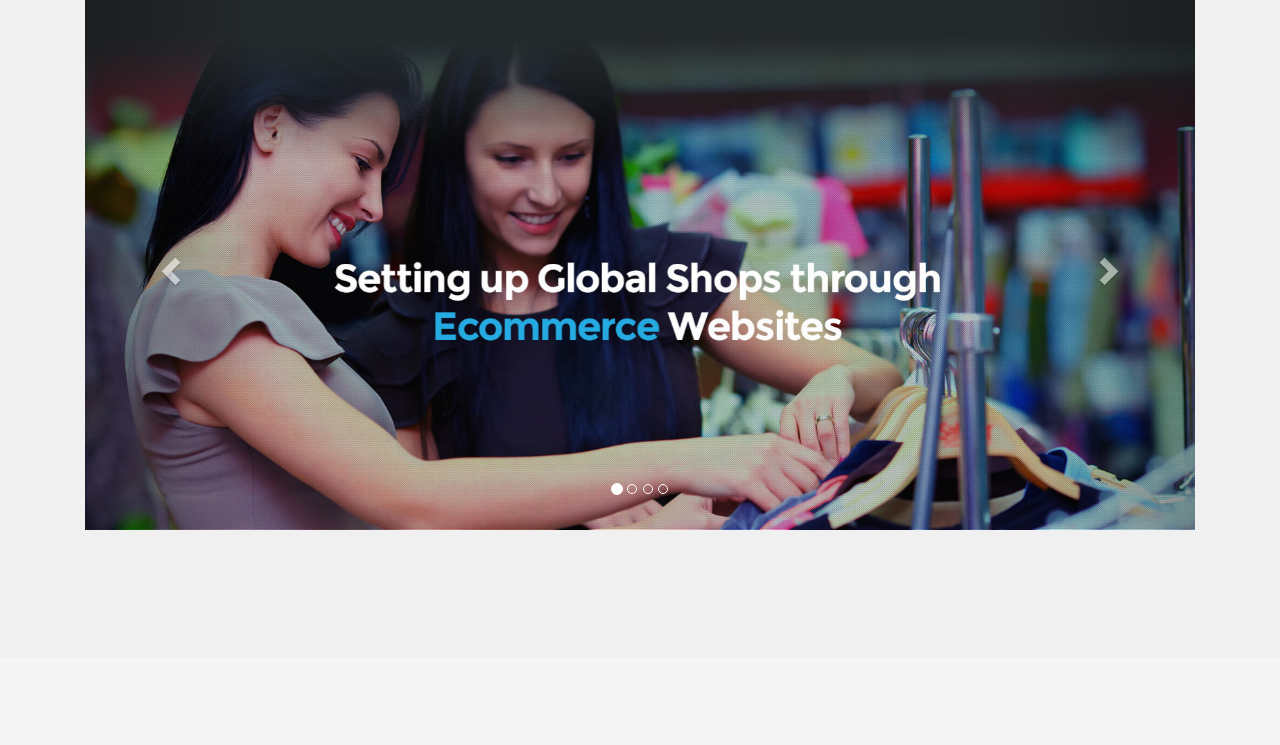
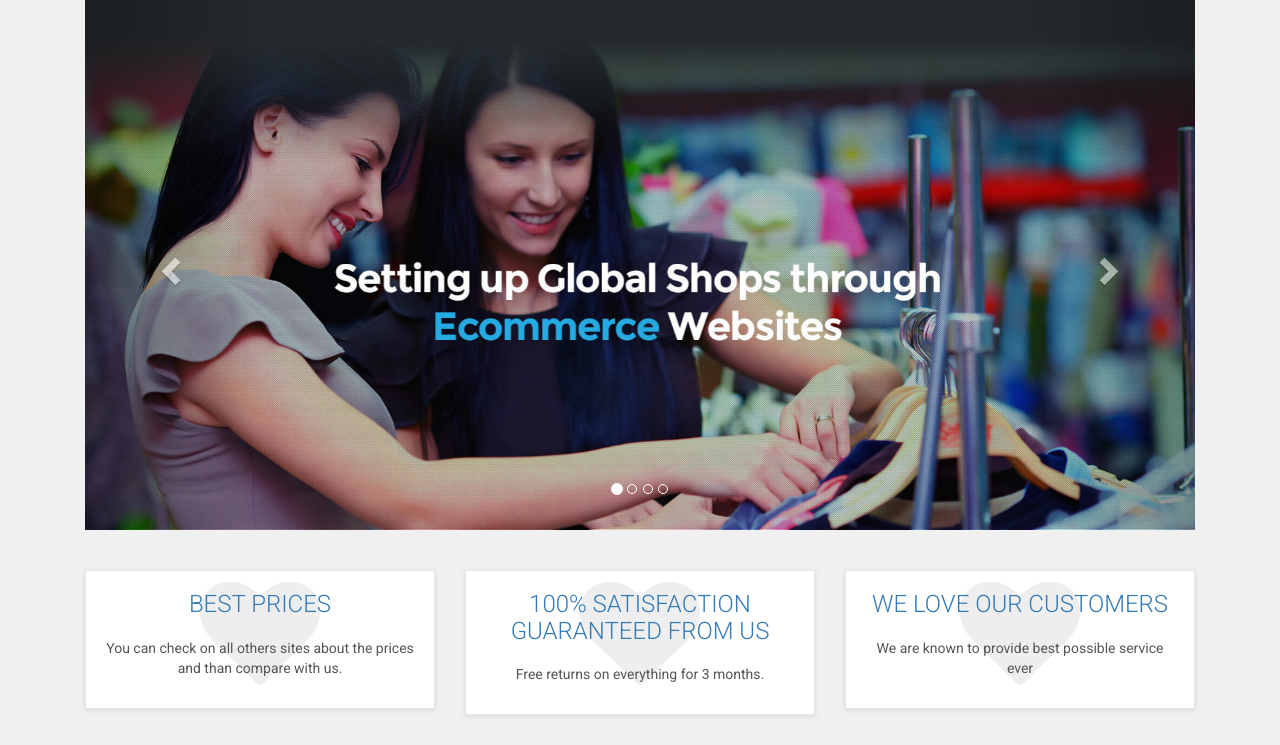
Before and after one commit to ingafter60/ingeComStore, a PHP site: page /Ecom_store/ in a window 1280 px wide. Shown: the part 143-888 px from the top of the page. Before the commit the page ends 673 px from the top, so only its background shows below. Run offline with PHP 8.4, Linux system fonts and the light colour scheme.

Commit message:
Added Section of Best, Love and Satisfation

```diff
--- a/index.php
+++ b/index.php
@@ -139,7 +139,7 @@
    </div>
    <!-- navbar navbar-default Ends -->
 
-	<!-- container Starts -->
+	<!-- slider container Starts -->
 	<div class="container" id="slider">
 		<!-- col-md-12 Starts -->
 		<div class="col-md-12">
@@ -188,7 +188,59 @@
 		</div>
 		<!-- col-md-12 Ends -->
 	</div>
-	<!-- container Ends -->
+	<!-- slider container Ends -->
+
+	<!-- advantages Starts -->
+	<div id="advantages">
+		<!-- container Starts -->
+		<div class="container">
+			<!-- same-height-row Starts -->
+			<div class="same-height-row">
+				<!-- col-sm-4 Starts -->
+				<div class="col-sm-4">
+					<!-- box same-height Starts -->
+					<div class="box same-height">
+						<div class="icon">
+							<i class="fa fa-heart" ></i>
+						</div>
+						<h3><a href="#"> BEST PRICES </a></h3>
+						<p>You can check on all others sites about the prices and than compare with us.</p>
+					</div>
+					<!-- box same-height Ends -->
+				</div>
+				<!-- col-sm-4 Ends -->
+				<div class="col-sm-4">
+					<!-- col-sm-4 Starts -->
+					<div class="box same-height">
+						<!-- box same-height Starts -->
+						<div class="icon">
+							<i class="fa fa-heart" ></i>
+						</div>
+						<h3><a href="#"> 100% SATISFACTION GUARANTEED From Us </a></h3>
+						<p>Free returns on everything for 3 months.</p>
+					</div>
+					<!-- box same-height Ends -->
+				</div>
+				<!-- col-sm-4 Ends -->
+				<div class="col-sm-4">
+					<!-- col-sm-4 Starts -->
+					<div class="box same-height">
+						<!-- box same-height Starts -->
+						<div class="icon">
+							<i class="fa fa-heart" ></i>
+						</div>
+						<h3><a href="#"> WE LOVE OUR CUSTOMERS </a></h3>
+						<p>We are known to provide best possible service ever</p>
+					</div>
+					<!-- box same-height Ends -->
+				</div>
+				<!-- col-sm-4 Ends -->
+			</div>
+			<!-- same-height-row Ends -->
+		</div>
+		<!-- container Ends -->
+	</div>
+	<!-- advantages Ends -->
 
 	<script src="js/jquery.min.js"> </script>
 	<script src="js/bootstrap.min.js"></script>
--- a/styles/style.css
+++ b/styles/style.css
@@ -8,7 +8,6 @@ Version: 1.0
 
 */
 
-
 /* General Styles */
 
 body {
@@ -18,14 +17,16 @@ body {
 color: #333333;
 background-color: #f0f0f0;
 overflow-x: hidden;
+
 }
-
 
 /* Top Navbar Styles  */
 
 #top {
+
 background: #555555;
 padding: 10px 0;
+
 }
 
 #top .offer {
@@ -33,112 +34,196 @@ body {
 }
 
 #top .offer .btn {
+
 text-transform: uppercase;
+
 }
 
 @media (max-width: 991px) {
+
 #top .offer {
 margin-bottom: 10px;
 }
+
 }
 
 @media (max-width: 991px) {
+
 #top {
 font-size: 12px;
 text-align: center;
 }
+
 }
 
 #top a {
+
 color: #fff;
+
 }
 
 #top ul.menu {
+
 padding-top: 5px;
+
 margin: 0;
 text-align: right;
 font-size: 12px;
 list-style: none;
+
 }
 
 @media (max-width: 991px) {
+
 #top ul.menu {
 text-align: center;
 }
+
 }
 
-#top ul.menu>li {
+#top ul.menu > li {
+
 display: inline-block;
+
 }
 
-#top ul.menu>li a {
+#top ul.menu > li a {
+
 color: #eeeeee;
+
 }
 
-#top ul.menu>li+li:before {
+#top ul.menu > li + li:before {
 content: "|\00a0";
 padding: 0 5px;
 color: #f7f7f7;
+
 }
-
 
 /* Header Styles */
 
 .navbar {
-	background: white;
+background:white;
+
 }
 
 .navbar-collapse .right {
-	float: right;
+float:right;
 }
 
 .navbar-brand {
-	float: left;
+float:left;
 padding: 10px 15px;
-	font-size: 18px;
-	line-height: 20px;
-	height: 70px;
+font-size:18px;
+line-height:20px;
+height:70px;
 }
 
 .navbar-brand:hover,
-.navbar-brand:focus {
-	text-decoration: none;
+.navbar-brand:focus{
+text-decoration:none;
 }
 
-.navbar ul.nav>li>a {
-	text-transform: uppercase;
-	font-weight: bold;
-	font-size: 14px;
+.navbar ul.nav > li > a {
+text-transform:uppercase;
+font-weight:bold;
+font-size:14px;
+
 }
 
-.padding-nav {
-	padding-top: 10px;
+.padding-nav{
+padding-top:10px;
 }
 
-.navbar ul.nav>li>a:hover {
-	background: #e7e7e7;
+.navbar ul.nav > li > a:hover{
+background:#e7e7e7;
 }
 
-.btn-primary {
-	color: rgb(255, 255, 255);
-	background-color: rgb(79, 191, 168);
-	border-color: rgb(65, 179, 156);
+.btn-primary{
+color:rgb(255, 255, 255);
+background-color:rgb(79, 191, 168);
+border-color:rgb(65, 179, 156);
 }
 
-#search .navbar-form {
-	float: right;
+#search .navbar-form{
+float:right;
 }
 
 #search {
+
 clear: both;
 border-top: solid 1px #9adacd;
-	text-align: right;
+text-align:right;
+
 }
 
 #search .navbar-form .input-group {
-	display: table;
+display:table;
+
 }
 
 #search .navbar-form .input-group .form-control {
-	width: 100%;
+width:100%;
+
 }
+
+/* Slider Styles  */
+
+#slider {
+
+margin-bottom:40px;
+
+}
+
+/* Advantages Styles */
+
+.box {
+background: #fff;
+margin: 0 0 30px;
+border: solid 1px #e6e6e6;
+box-sizing: border-box;
+padding:20px;
+box-shadow: 0 1px 5px rgba(0, 0, 0, 0.1);
+
+
+}
+
+#advantages {
+text-align:center;
+}
+
+#advantages .box .icon {
+position: absolute;
+font-size: 120px;
+width:100%;
+text-align:center;
+top: -20px;
+left:0;
+height:100%;
+float:left;
+color:#eeeeee;
+transition: all 0.2s ease-out;
+z-index:1;
+box-sizing: border-box;
+
+}
+
+#advantages .box h3 {
+position:relative;
+margin: 0 0 20px;
+font-weight: 300;
+text-transform: uppercase;
+z-index:2;
+
+}
+
+#advantages .box h3 a:hover {
+text-decoration:none;
+}
+
+#advantages .box p{
+position:relative;
+color:#555555;
+z-index:2;
+
+}
```
Lines whose indentation alone changed are shown as unchanged.
